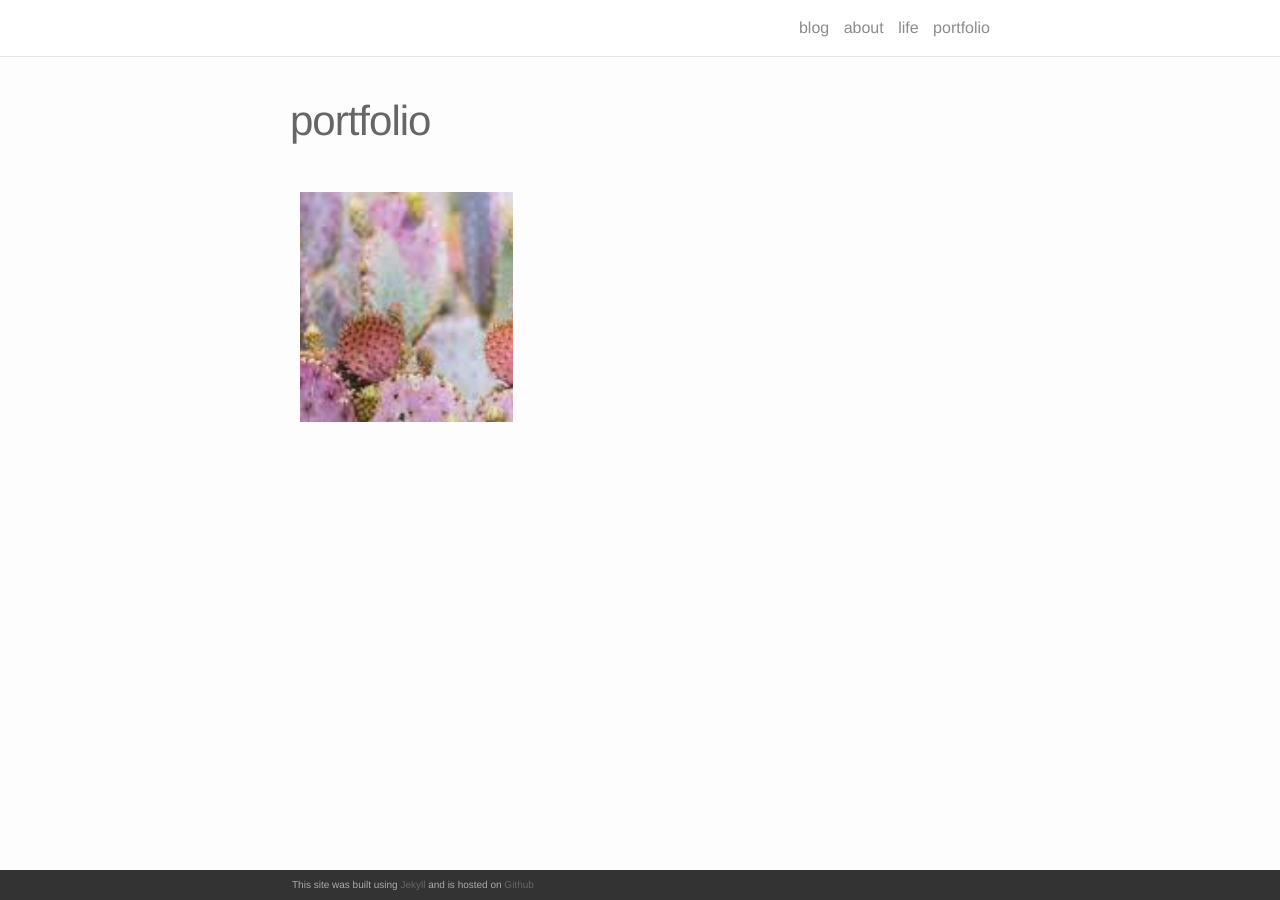
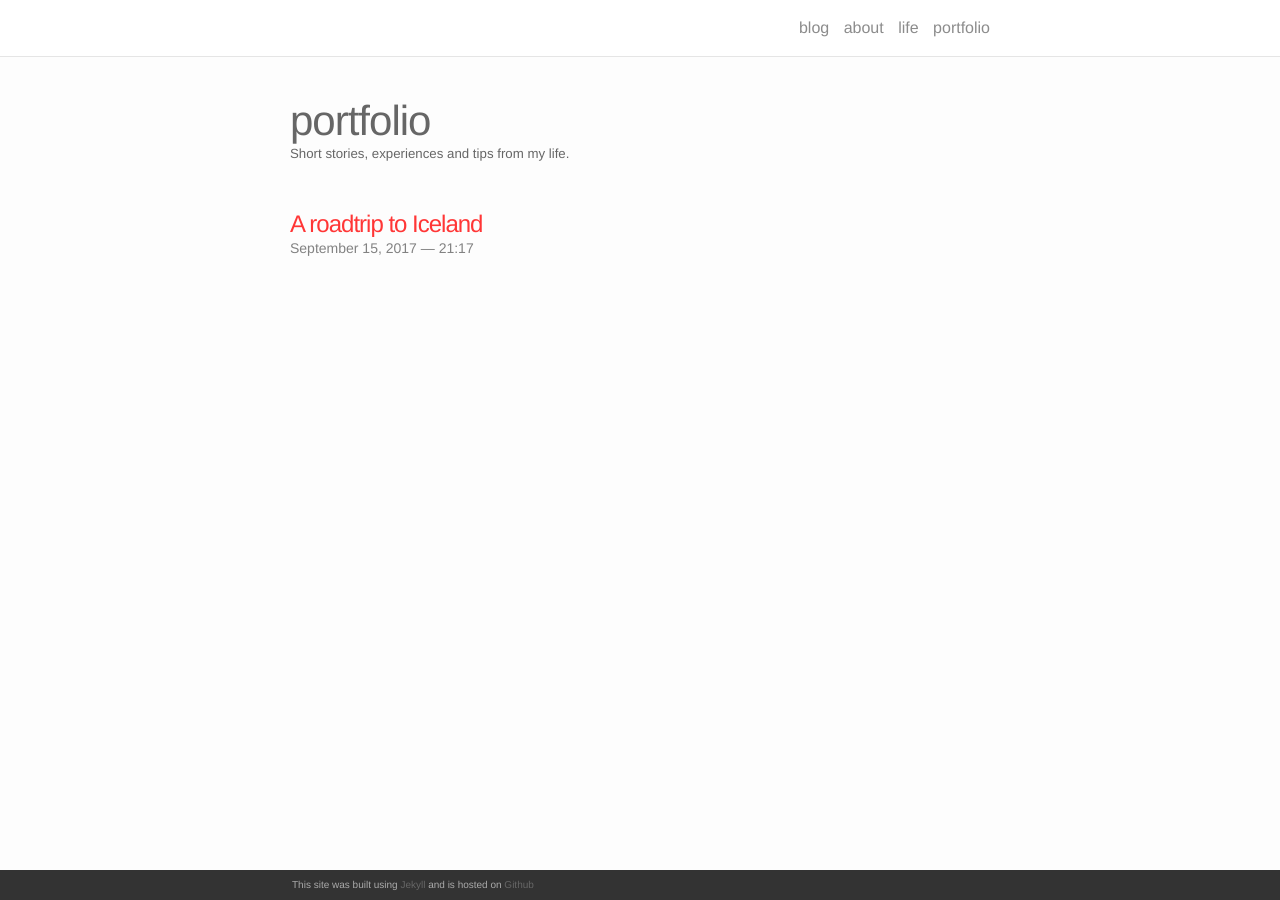
Before and after one commit to annelledejager/blog, a Jekyll site: the page built from portfolio.md, in a window 1280 px wide. Built offline with Jekyll 4.4.1, drawn with Linux system fonts in a browser that asks for light colours; nearby versions of some CDN libraries.

Commit message:
Swap pages

```diff
--- a/_config.yml
+++ b/_config.yml
@@ -6,7 +6,7 @@ description: > # this means to ignore newlines until "baseurl:"
 baseurl: '/blog'  # the subpath of your site, e.g. /blog/
 url:  # the base hostname & protocol for your site
 # twitter_username: twitter_username
-github_username:  https://github.com/annelledejager/
+github_username:  annelledejager
 
 # Build settings
 markdown: kramdown
--- a/_portfolio/1_project.markdown
+++ b/_life/1_project.markdown
@@ -7,7 +7,7 @@ img: /blog/img/2.jpg
 
 Every project has a beautiful feature shocase page. It's easy to include images, in a flexible 3-column grid format. Make your photos 1/3, 2/3, or full width.
 
-To give your project a background in the portfolio page, just add the img tag to the front matter like so:
+To give your project a background in the life page, just add the img tag to the front matter like so:
 
 	---
 	layout: post
--- a/_sass/_base.scss
+++ b/_sass/_base.scss
@@ -17,7 +17,7 @@ $horizontal-spacing-unit:       50px;
 $vertical-spacing-unit:         40px;
 $nav-height:                    56px;
 
-/* portfolio tinkering */
+/* life tinkering */
 $img_spacing: 5px;
 $img_height: 275px;
 $caption_font_size: 12px;
--- a/_sass/_layout.scss
+++ b/_sass/_layout.scss
@@ -169,8 +169,8 @@ display: block;
 font-size: 42px;
 }
 
-/** Life event formatting ********************************************/
-.life_event-title {
+/** portfolio event formatting ********************************************/
+.portfolio_event-title {
 font-size: 24px;
 letter-spacing: -1px;
 line-height: 1;
@@ -181,7 +181,7 @@ font-size: 16px;
 
 
 /**
- * Portfolio grid **********************************************************
+ * life grid **********************************************************
 */
 // Nicolas Gallagher's micro clearfix hack
 // http://nicolasgallagher.com/micro-clearfix-hack/
@@ -235,7 +235,7 @@ text-align: center;
 display: block;
 }
 /**
- * Portfolio pages **********************************************************
+ * life pages **********************************************************
 */
 .blankbox{
 background: $theme-color;
--- a/portfolio.md
+++ b/portfolio.md
@@ -1,47 +1,15 @@
 ---
 layout: page
+permalink: /portfolio/
 title: portfolio
-permalink: /portfolio/
+description: Short stories, experiences and tips from my life.
 ---
 
-{% for project in site.portfolio %}
-
-{% if project.redirect %}
-<div class="project">
-    <div class="thumbnail">
-        <a href="{{ project.redirect }}" target="_blank">
-        {% if project.img %}
-        <img class="thumbnail" src="{{ project.img }}"/>
-        {% else %}
-        <div class="thumbnail blankbox"></div>
-        {% endif %}
-        <span>
-            <h1>{{ project.title }}</h1>
-            <br/>
-            <p>{{ project.description }}</p>
-        </span>
-        </a>
-    </div>
-</div>
-{% else %}
-
-<div class="project ">
-    <div class="thumbnail">
-        <a href="{{ site.baseurl }}{{ project.url }}">
-        {% if project.img %}
-        <img class="thumbnail" src="{{ project.img }}"/>
-        {% else %}
-        <div class="thumbnail blankbox"></div>
-        {% endif %}
-        <span>
-            <h1>{{ project.title }}</h1>
-            <br/>
-            <p>{{ project.description }}</p>
-        </span>
-        </a>
-    </div>
-</div>
-
-{% endif %}
-
+<ul class="post-list">
+{% for portfolio_event in site.portfolio reversed %}
+    <li>
+        <h2><a class="portfolio_event-title" href="{{ portfolio_event.url | prepend: site.baseurl }}">{{ portfolio_event.title }}</a></h2>
+        <p class="post-meta">{{ portfolio_event.date | date: '%B %-d, %Y — %H:%M' }}</p>
+      </li>
 {% endfor %}
+</ul>
```
Also changed, not shown: life.md (+41 -9 lines), _portfolio/2015-05-05-emperor.markdown (renamed from _life/2015-05-05-emperor.markdown).
